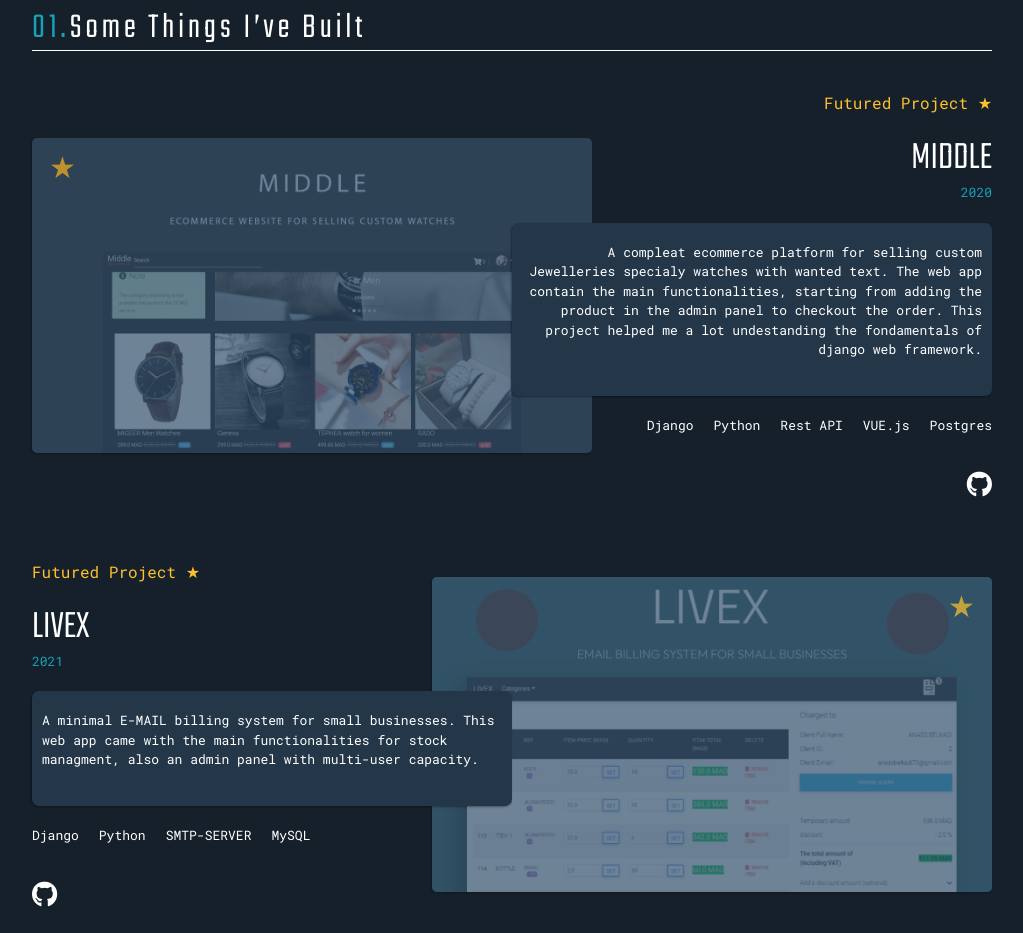
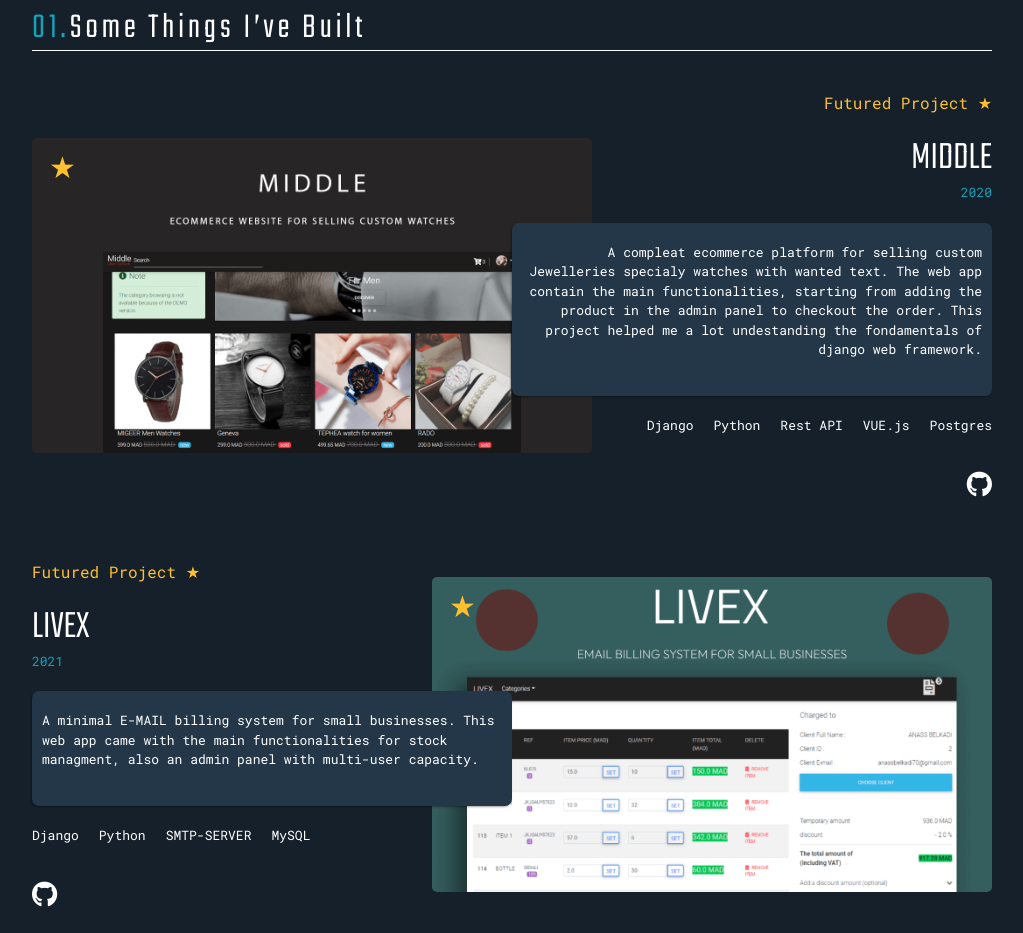
Before and after one commit to Anass-Ezz/my-portfolio, a plain HTML site: page index.html in a window 1280 px wide. Shown: the part 2014-2947 px from the top of the page, without its empty margins (128-1151 px from the left). Drawn offline with nearby package versions, Linux system fonts and the light colour scheme.

Commit message:
remove film layer

```diff
--- a/css/index_main.css
+++ b/css/index_main.css
@@ -366,20 +366,7 @@ footer{
 .project-1 img{
   border-radius: 5px;
 }
-.film-layer{
-  border-radius: 5px;
-  opacity: .7;
-  background-color: var(--film-color);
-  position: absolute;
-  width: 100%;
-  height: 100%;
-  -webkit-box-shadow: -1px 1px 3px -1px rgba(0,0,0,0.75);
-  -moz-box-shadow: -1px 1px 3px -1px rgba(0,0,0,0.75);
-  box-shadow: -1px 1px 3px -1px rgba(0,0,0,0.75);
-}
-.film-layer:hover{
-  opacity: 0;
-}
+
 
 .project-content-1{
   font-size: 13px;
--- a/index.html
+++ b/index.html
@@ -142,8 +142,8 @@
                 <h2  class="section-label"><span>01.</span>Some Things I’ve Built</h2>
                 <li class="project-1">
                     <div class="project-image-1">
-                        <div class="film-layer"><span style="color: #FEC02F; font-size:30px ;float: left; margin: 6px 17px;" >★</span></div>
-                        <img width="100%" src="asets/project1.png">
+                        <img width="100%" src="asets/project1.png" style="position: relative;">
+                        <span style="color: #FEC02F; font-size:30px ;float: left; margin: 6px 17px; position: absolute;left: 0;" >★</span>
 
                     </div>
                     <div class="project-content-1">
@@ -174,8 +174,8 @@
                 <!-- ============= project 2 ====================== -->
                 <li class="project-2">
                     <div class="project-image-2">
-                        <div class="film-layer"><span style="color: #FEC02F; font-size:30px ; float: right; margin: 6px 17px;">★</span></div>
                         <img width="100%" src="asets/project2.png">
+                        <span style="color: #FEC02F; font-size:30px ;float: left; margin: 6px 17px; position: absolute;left: 0;" >★</span>
 
                     </div>
                     <div class="project-content-2">
@@ -203,8 +203,9 @@
                 <!-- ================ project 3 =================== -->
                 <li class="project-1">
                     <div class="project-image-1">
-                        <div class="film-layer"><span style="color: #FEC02F; font-size:30px ;float: left; margin: 6px 17px;" >★</span></div>
                         <img width="100%" src="asets/project3.png">
+                        <span style="color: #FEC02F; font-size:30px ;float: left; margin: 6px 17px; position: absolute;left: 0;" >★</span>
+
 
                     </div>
                     <div class="project-content-1">
```
